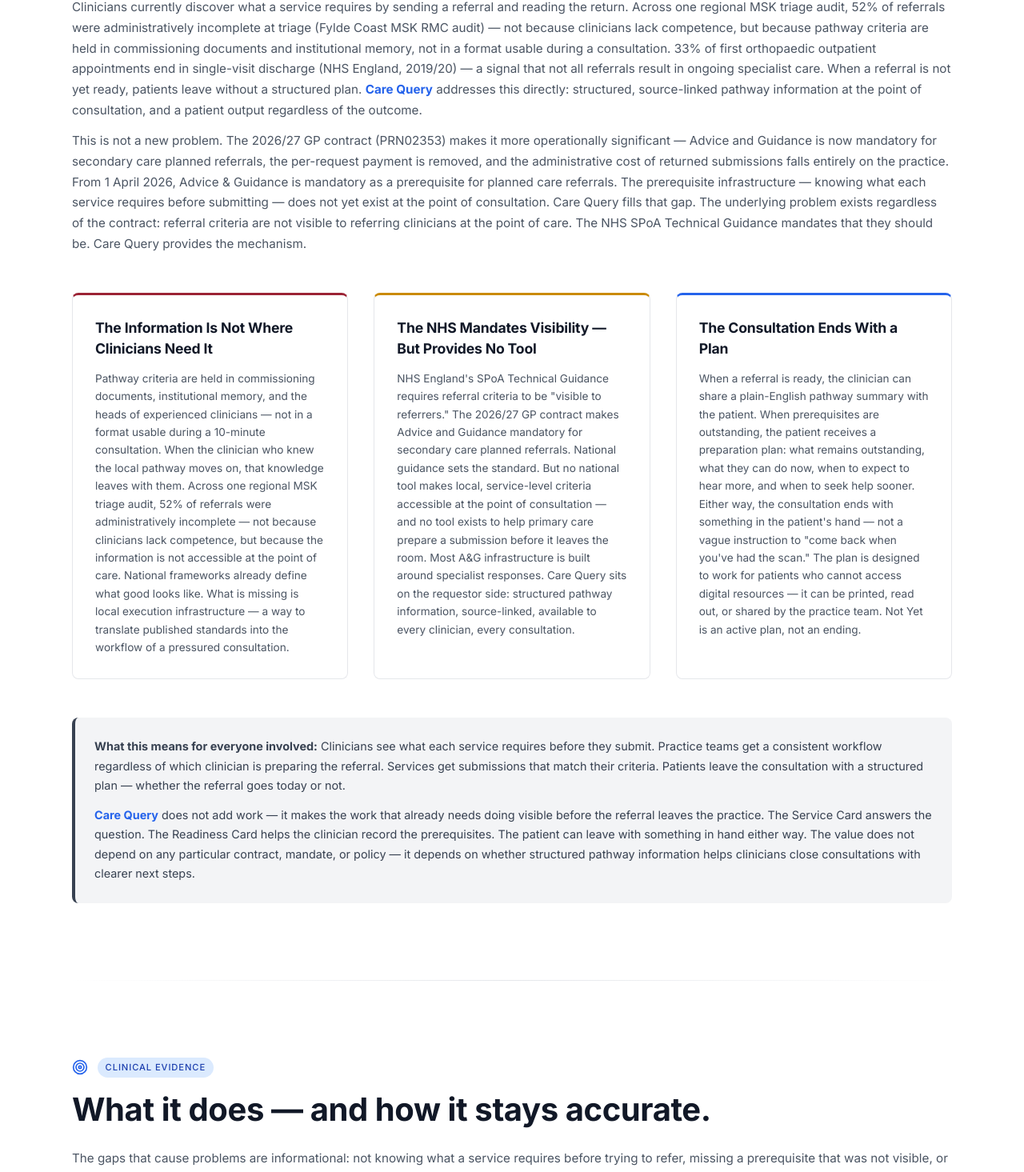
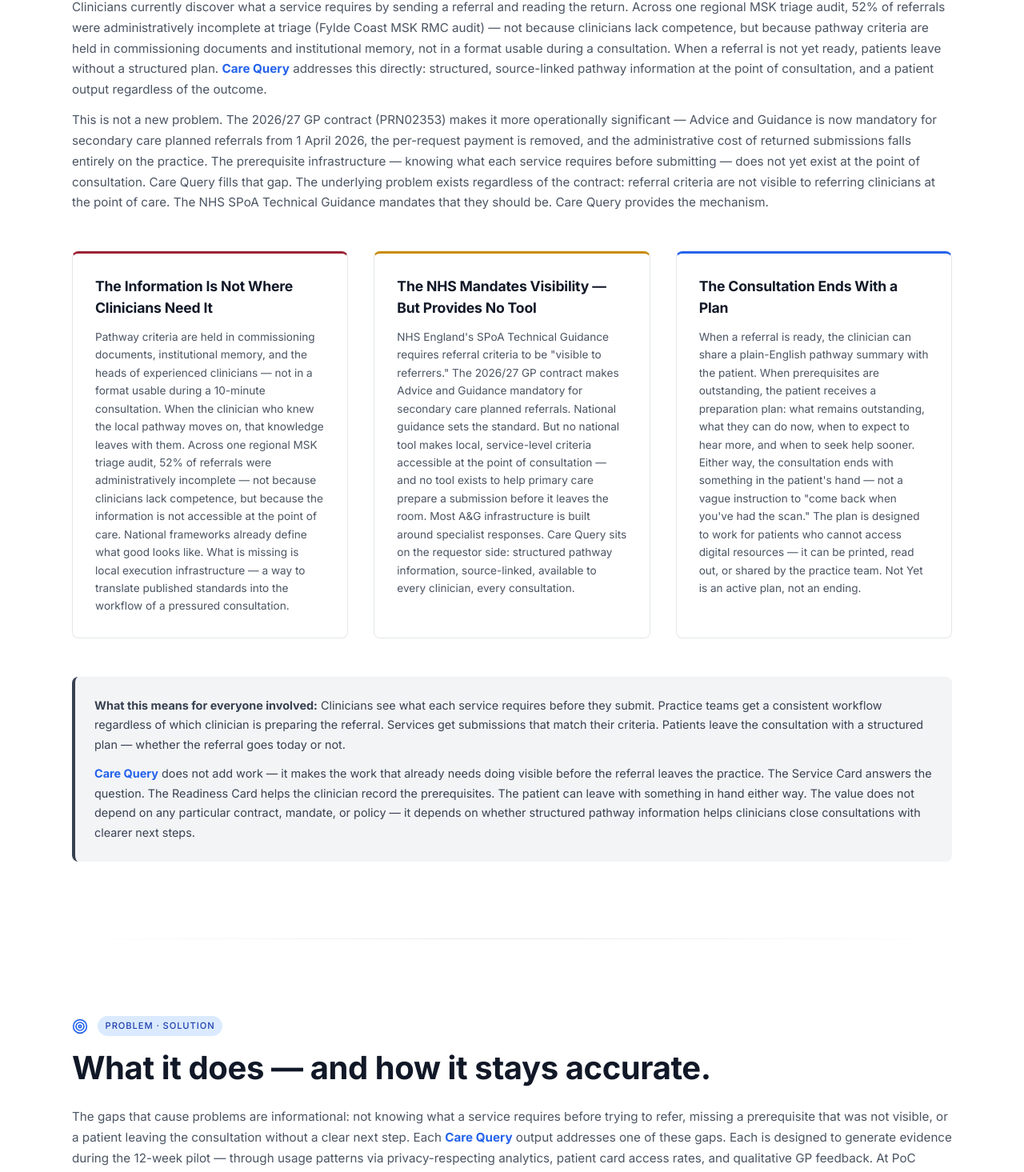
Before and after one commit to IntellTechSolutions/carequery-live-final, a React (Vite) app: page / in a window 1280 px wide. Shown: the part 4099-5564 px from the top of the page at 80% size. Built offline with nearby package versions, Linux system fonts and the light colour scheme.

Commit message:
Refine App.jsx

```diff
--- a/src/App.jsx
+++ b/src/App.jsx
@@ -770,7 +770,7 @@
                     Not every referral is ready to be submitted today. An imaging result not yet back, a course of conservative management still in progress, a catchment question needing clarification. When any gate is marked "not yet met," the Readiness Card generates a Preparation Card rather than a submission summary. The clinician gets a structured view of what is outstanding. The patient gets a URL they can open.
                   </p>
                   <p className="body-text" style={{ fontSize: '0.9rem', lineHeight: 1.7, color: '#4b5563', fontWeight: 400, marginBottom: '1.25rem' }}>
-                    This is likely the majority outcome. Most patients presenting for MSK assessment for the first time have something outstanding before a specialist referral is appropriate — an investigation to complete, a period of treatment to work through, information to gather. The Preparation Card positions this as an informed next step, not a refusal. The patient sees what their clinician is working through, what they can do in the meantime, and when to expect to hear more. They leave the consultation with something in hand.
+                    In practice, many patients presenting for MSK assessment for the first time will have something outstanding before a specialist referral is appropriate — an investigation to complete, a period of treatment to work through, information to gather. The Preparation Card positions this as an informed next step, not a refusal. The patient sees what their clinician is working through, what they can do in the meantime, and when to expect to hear more. They leave the consultation with something in hand.
                   </p>
                   {/* Preparation Card illustration */}
                   <div style={{ background: '#f9fafb', border: '1px solid #e5e7eb', borderRadius: '8px', padding: '1.25rem', marginBottom: '1.25rem' }}>
@@ -801,7 +801,7 @@
                     </div>
                   </div>
                   <p className="body-text" style={{ fontSize: '0.9rem', lineHeight: 1.7, color: '#4b5563', fontWeight: 400, marginBottom: '1.25rem' }}>
-                    The Preparation Card is a first-class outcome — not a fallback. The patient is part of the plan from the first consultation. The clinician has a structured record of what is outstanding. And when the outstanding items are resolved, the clinician returns to the Readiness Card and completes the referral.
+                    The Preparation Card is a first-class outcome — not a fallback. The patient is part of the plan from the first consultation. The patient leaves with a structured object to carry into the next interaction — not a vague memory of a conversation. The clinician has a structured record of what is outstanding. And when the outstanding items are resolved, the clinician returns to the Readiness Card and completes the referral.
                   </p>
                   <div style={{ display: 'flex', gap: '0.5rem', flexWrap: 'wrap' }}>
                     {['Not Yet → structured plan', 'Patient URL generated', 'Preparation phase view', 'Informed next step', 'No backend required', 'First-class outcome'].map(t => (
@@ -884,10 +884,10 @@
               Pathway information where clinicians need it.
             </h2>
             <p className="body-text" style={{ fontSize: '0.95rem', lineHeight: 1.7, color: '#4b5563', fontWeight: 400, marginBottom: '0.75rem' }}>
-              Clinicians currently discover what a service requires by sending a referral and reading the return. Across one regional MSK triage audit, 52% of referrals were administratively incomplete at triage (Fylde Coast MSK RMC audit) — not because clinicians lack competence, but because pathway criteria are held in commissioning documents and institutional memory, not in a format usable during a consultation. 33% of first orthopaedic outpatient appointments end in single-visit discharge (NHS England, 2019/20) — a signal that not all referrals result in ongoing specialist care. When a referral is not yet ready, patients leave without a structured plan. <span className="brand">Care Query</span> addresses this directly: structured, source-linked pathway information at the point of consultation, and a patient output regardless of the outcome.
+              Clinicians currently discover what a service requires by sending a referral and reading the return. Across one regional MSK triage audit, 52% of referrals were administratively incomplete at triage (Fylde Coast MSK RMC audit) — not because clinicians lack competence, but because pathway criteria are held in commissioning documents and institutional memory, not in a format usable during a consultation. When a referral is not yet ready, patients leave without a structured plan. <span className="brand">Care Query</span> addresses this directly: structured, source-linked pathway information at the point of consultation, and a patient output regardless of the outcome.
             </p>
             <p className="body-text" style={{ fontSize: '0.95rem', lineHeight: 1.7, color: '#4b5563', fontWeight: 400 }}>
-              This is not a new problem. The 2026/27 GP contract (PRN02353) makes it more operationally significant — Advice and Guidance is now mandatory for secondary care planned referrals, the per-request payment is removed, and the administrative cost of returned submissions falls entirely on the practice. From 1 April 2026, Advice &amp; Guidance is mandatory as a prerequisite for planned care referrals. The prerequisite infrastructure — knowing what each service requires before submitting — does not yet exist at the point of consultation. Care Query fills that gap. The underlying problem exists regardless of the contract: referral criteria are not visible to referring clinicians at the point of care. The NHS SPoA Technical Guidance mandates that they should be. Care Query provides the mechanism.
+              This is not a new problem. The 2026/27 GP contract (PRN02353) makes it more operationally significant — Advice and Guidance is now mandatory for secondary care planned referrals from 1 April 2026, the per-request payment is removed, and the administrative cost of returned submissions falls entirely on the practice. The prerequisite infrastructure — knowing what each service requires before submitting — does not yet exist at the point of consultation. Care Query fills that gap. The underlying problem exists regardless of the contract: referral criteria are not visible to referring clinicians at the point of care. The NHS SPoA Technical Guidance mandates that they should be. Care Query provides the mechanism.
             </p>
           </div>
 
@@ -919,7 +919,7 @@
           <div style={{ marginBottom: '3.5rem' }}>
             <div style={{ display: 'flex', alignItems: 'center', gap: '0.75rem', marginBottom: '1rem' }}>
               <Target size={20} color="#2563eb" />
-              <span className="tag tag-blue" style={{ marginBottom: '0' }}>Clinical Evidence</span>
+              <span className="tag tag-blue" style={{ marginBottom: '0' }}>Problem · Solution</span>
             </div>
             <h2 className="heading" style={{ fontSize: 'clamp(1.8rem, 4vw, 2.5rem)', lineHeight: 1.2, color: '#111827', marginBottom: '1.5rem', letterSpacing: '-0.01em' }}>
               What it does — and how it stays accurate.
@@ -1336,7 +1336,7 @@
               title: 'Why does no existing NHS tool already do this?',
               detail: (
                 <p className="body-text" style={{ fontSize: '0.9rem', lineHeight: 1.7, color: '#4b5563', fontWeight: 400 }}>
-                  NHS England built the monitoring infrastructure (Model Health System), the referral pipe (e-RS), and the waiting list analytics (Federated Data Platform). The SPoA Technical Guidance requires referral criteria to be visible to referrers — but no tool makes service-level criteria accessible at the point of submission. e-RS templates are specialty-level, not service-level. The Directory of Services answers where — not what the service needs. Neither has an attestation mechanism. Neither generates a patient-facing output. <span className="brand">Care Query</span> provides what the guidance describes but the infrastructure does not yet deliver.
+                  NHS England built the monitoring infrastructure (Model Health System), the referral pipe (e-RS), and the waiting list analytics (Federated Data Platform). The SPoA Technical Guidance requires referral criteria to be visible to referrers — but no tool makes service-level criteria accessible at the point of submission. Service-level referral criteria are routinely held in commissioning documents, FutureNHS workspaces, and local pathway PDFs that require institutional knowledge or platform registration to navigate — none of which is accessible during a 10-minute consultation. e-RS templates are specialty-level, not service-level. The Directory of Services answers where — not what the service needs. Neither has an attestation mechanism. Neither generates a patient-facing output. <span className="brand">Care Query</span> provides what the guidance describes but the infrastructure does not yet deliver.
                 </p>
               ),
             },
@@ -1374,7 +1374,7 @@
                 Get in touch
               </h2>
               <p className="body-text" style={{ fontSize: '0.9rem', lineHeight: 1.7, color: '#4b5563', fontWeight: 400, marginBottom: '2rem' }}>
-                Whether you are a clinician with a question about a specific pathway, a practice manager interested in the pilot, or an ICB colleague exploring the approach — email is the best place to start.
+                Whether you are a clinician with a question about a specific pathway, a practice manager interested in the pilot, an MSK service lead interested in how your referral criteria are represented, or an ICB colleague exploring the approach — email is the best place to start.
               </p>
               <div style={{ display: 'flex', flexDirection: 'column', gap: '1.25rem' }}>
                 <div style={{ display: 'flex', gap: '0.75rem', alignItems: 'flex-start' }}>
@@ -1441,7 +1441,7 @@
                 <span className="brand">Care Query</span> is an independent innovation developed in line with NHS digital standards. It is not endorsed by, affiliated with, or developed on behalf of any NHS organisation.
               </p>
               <p className="body-text" style={{ fontSize: '0.88rem', lineHeight: 1.7, color: '#4b5563', fontWeight: 400 }}>
-                The project exists to test whether structured pathway information — the same source-linked record, available to every clinician, every consultation — helps close consultations with clearer next steps and ensures patients can leave with a plan, whether their referral is ready today or not.
+                Care Query helps clinicians organise local referral prerequisites before an MSK referral or A&G request is submitted. It supports clearer conversations, source-linked pathway information, and patient-facing next steps when referral is not yet ready — whether that means a submission goes today or the patient leaves with a preparation plan.
               </p>
             </div>
           </div>
```
